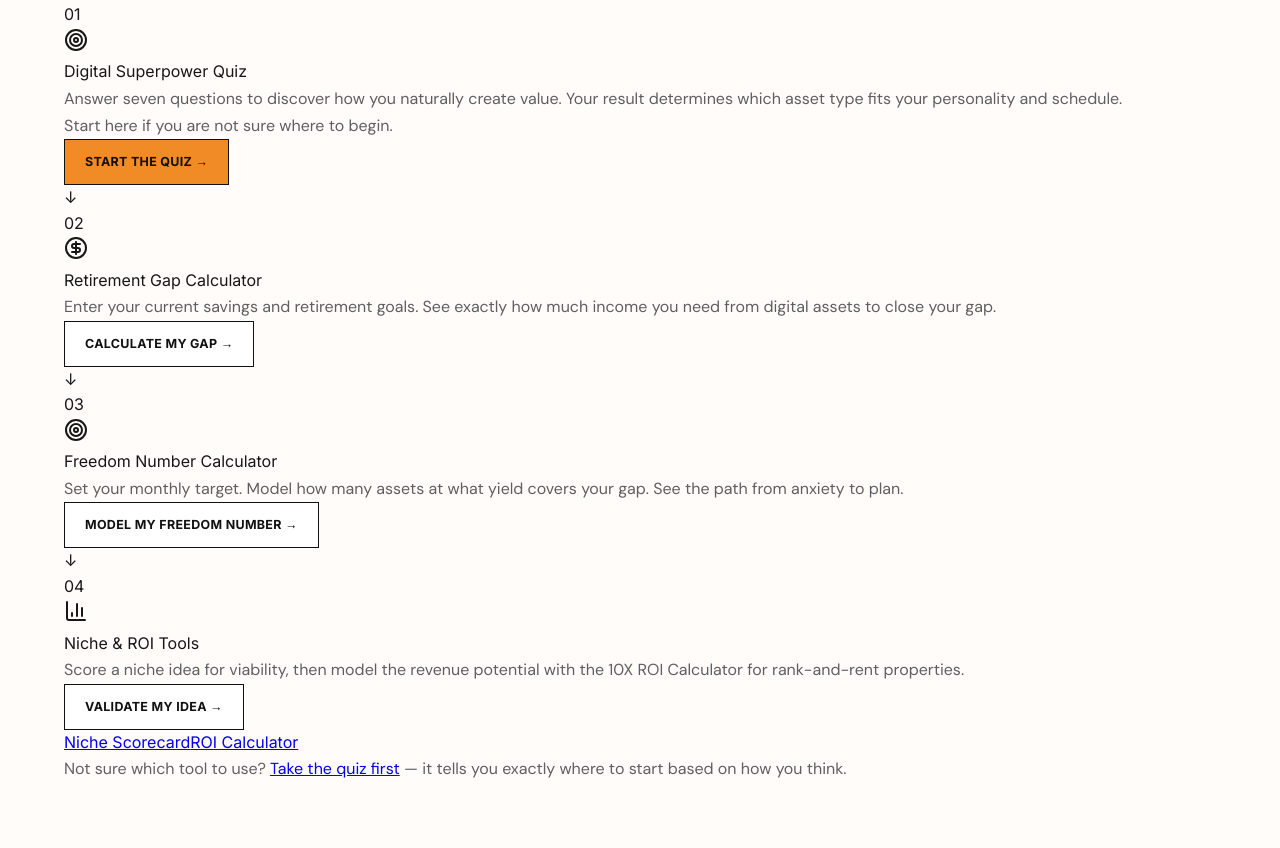
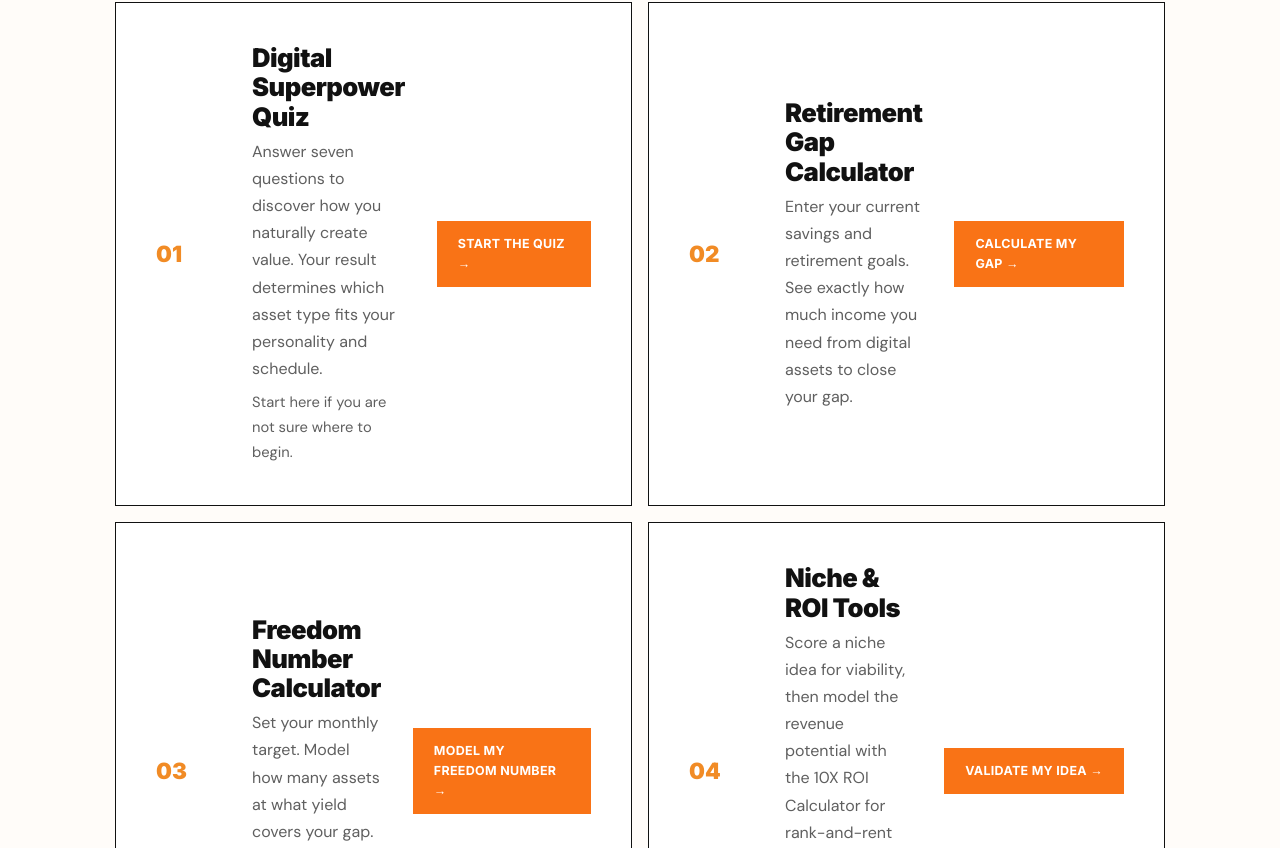
Before and after one commit to frankielee1971/digitallydefined-online-local, a React (Vite) app: page /tools in a window 1280 px wide. Shown: the part 952-1800 px from the top of the page. Built offline with nearby package versions, Linux system fonts and the light colour scheme.

Commit message:
fixed the tools page

```diff
--- a/src/pages/Tools.jsx
+++ b/src/pages/Tools.jsx
@@ -1,43 +1,34 @@
 import React from 'react';
-import { BarChart3, CircleDollarSign, Home, Target } from 'lucide-react';
 
 const tools = [
   {
-    step: 'Step 01',
+    step: '01',
     title: 'Digital Superpower Quiz',
     description: 'Answer seven questions to discover how you naturally create value. Your result determines which asset type fits your personality and schedule.',
     href: '/quiz?start=true',
-    cta: 'Start the Quiz →',
-    icon: Target,
-    priority: 'primary',
+    cta: 'Start the Quiz',
     note: 'Start here if you are not sure where to begin.'
   },
   {
-    step: 'Step 02',
+    step: '02',
     title: 'Retirement Gap Calculator',
     description: 'Enter your current savings and retirement goals. See exactly how much income you need from digital assets to close your gap.',
     href: '/gap',
-    cta: 'Calculate My Gap →',
-    icon: CircleDollarSign,
-    priority: 'secondary'
+    cta: 'Calculate My Gap'
   },
   {
-    step: 'Step 03',
+    step: '03',
     title: 'Freedom Number Calculator',
     description: 'Set your monthly target. Model how many assets at what yield covers your gap. See the path from anxiety to plan.',
     href: '/freedom',
-    cta: 'Model My Freedom Number →',
-    icon: Target,
-    priority: 'secondary'
+    cta: 'Model My Freedom Number'
   },
   {
-    step: 'Step 04',
+    step: '04',
     title: 'Niche & ROI Tools',
     description: 'Score a niche idea for viability, then model the revenue potential with the 10X ROI Calculator for rank-and-rent properties.',
     href: '/tools/scorecard',
-    cta: 'Validate My Idea →',
-    icon: BarChart3,
-    priority: 'secondary',
+    cta: 'Validate My Idea',
     subLinks: [
       { href: '/tools/scorecard', label: 'Niche Scorecard' },
       { href: '/roi', label: 'ROI Calculator' }
@@ -55,43 +46,30 @@ export default function Tools() {
         <div className="action-row"><a href="#tool-library" className="btn btn--primary">See the Tools →</a></div>
       </section>
 
-      <section className="story-section" id="tool-library">
+      <section className="story-section story-section--white" id="tool-library">
         <div className="story-heading">
           <span className="label label--orange">Know before you build</span>
           <h2>Follow the sequence. Or jump to what you need.</h2>
           <p>No account is required. Step 01 is recommended for first-time visitors. The others assume you have already identified your gap or superpower.</p>
         </div>
 
-        <div className="tool-sequence">
-          {tools.map(({ step, title, description, href, cta, icon: Icon, priority, note, subLinks }, index) => (
-            <article key={step} className={`tool-sequence-item tool-sequence-item--${priority}`}>
-              <div className="tool-sequence-header">
-                <div className="tool-sequence-number">{step.replace('Step ', '')}</div>
-                <div className="tool-sequence-icon">
-                  <Icon size={24} aria-hidden="true" />
-                </div>
-                <div className="tool-sequence-title">{title}</div>
-              </div>
-
-              <p className="tool-sequence-desc">{description}</p>
-
-              {note && <p className="tool-sequence-note">{note}</p>}
-
-              <div className="tool-sequence-actions">
-                <a href={href} className={`btn ${priority === 'primary' ? 'btn--primary btn--large' : 'btn--outline'}`}>
-                  {cta}
-                </a>
-
+        <div className="tools-grid">
+          {tools.map(({ step, title, description, href, cta, note, subLinks }) => (
+            <article className="path-step" key={step}>
+              <span className="path-step__number">{step}</span>
+              <div>
+                <h2>{title}</h2>
+                <p>{description}</p>
+                {note && <p className="tools-step-note">{note}</p>}
                 {subLinks && subLinks.length > 0 && (
-                  <div className="tool-sub-links">
+                  <div className="tools-sub-links">
                     {subLinks.map((link, idx) => (
-                      <a key={idx} href={link.href} className="tool-sub-link">{link.label}</a>
+                      <a key={idx} href={link.href} className="tools-sub-link">{link.label}</a>
                     ))}
                   </div>
                 )}
               </div>
-
-              {index < tools.length - 1 && <div className="tool-sequence-connector">↓</div>}
+              <a href={href} className="btn btn--primary">{cta} →</a>
             </article>
           ))}
         </div>
--- a/src/styles/global.css
+++ b/src/styles/global.css
@@ -2259,3 +2259,62 @@ input[type='range']::-moz-range-thumb {
     max-height: calc(100vh - 120px);
   }
 }
+
+
+/* ============================================================
+   Tools page — align the "list of tools" section with the
+   Start Here card system (.path-step cards in a responsive grid).
+   The hero is intentionally not touched.
+   ============================================================ */
+.tools-grid {
+  display: grid;
+  grid-template-columns: repeat(2, 1fr);
+  gap: 1rem;
+  max-width: 1050px;
+  margin: 0 auto;
+}
+
+/* Cards reuse the site .path-step frame (white, bordered, padded).
+   Base .path-step is grid: 4rem | 1fr | auto → the CTA sits on the
+   right side, stretched to a consistent width per row. */
+.tools-grid .path-step .btn {
+  background: #F97316 !important;
+  border-color: #F97316 !important;
+  color: #ffffff !important;
+}
+
+.tools-grid .path-step .btn:hover {
+  background: #ffffff !important;
+  border-color: #111111 !important;
+  color: #111111 !important;
+}
+
+.tools-step-note {
+  margin-top: .5rem;
+  color: var(--color-text-muted);
+  font-size: .92rem;
+}
+
+.tools-sub-links {
+  margin-top: .75rem;
+  display: flex;
+  gap: 1rem;
+  flex-wrap: wrap;
+}
+
+.tools-sub-link {
+  font-weight: 700;
+  color: var(--color-accent);
+  text-decoration: underline;
+  text-underline-offset: 3px;
+}
+
+.tools-footer {
+  max-width: 1050px;
+  margin: 1.5rem auto 0;
+  text-align: center;
+}
+
+@media (max-width: 768px) {
+  .tools-grid { grid-template-columns: 1fr; }
+}
```
